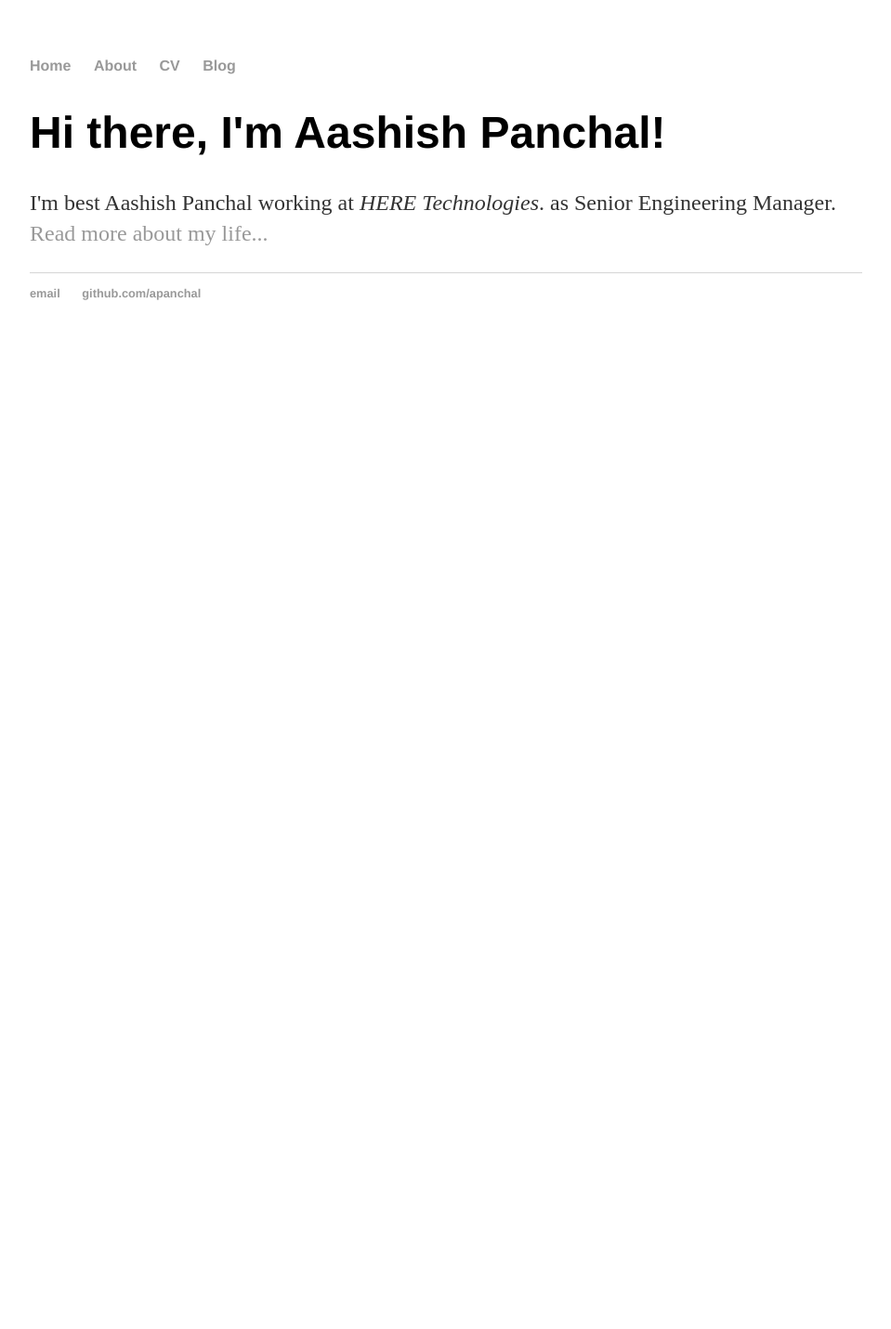
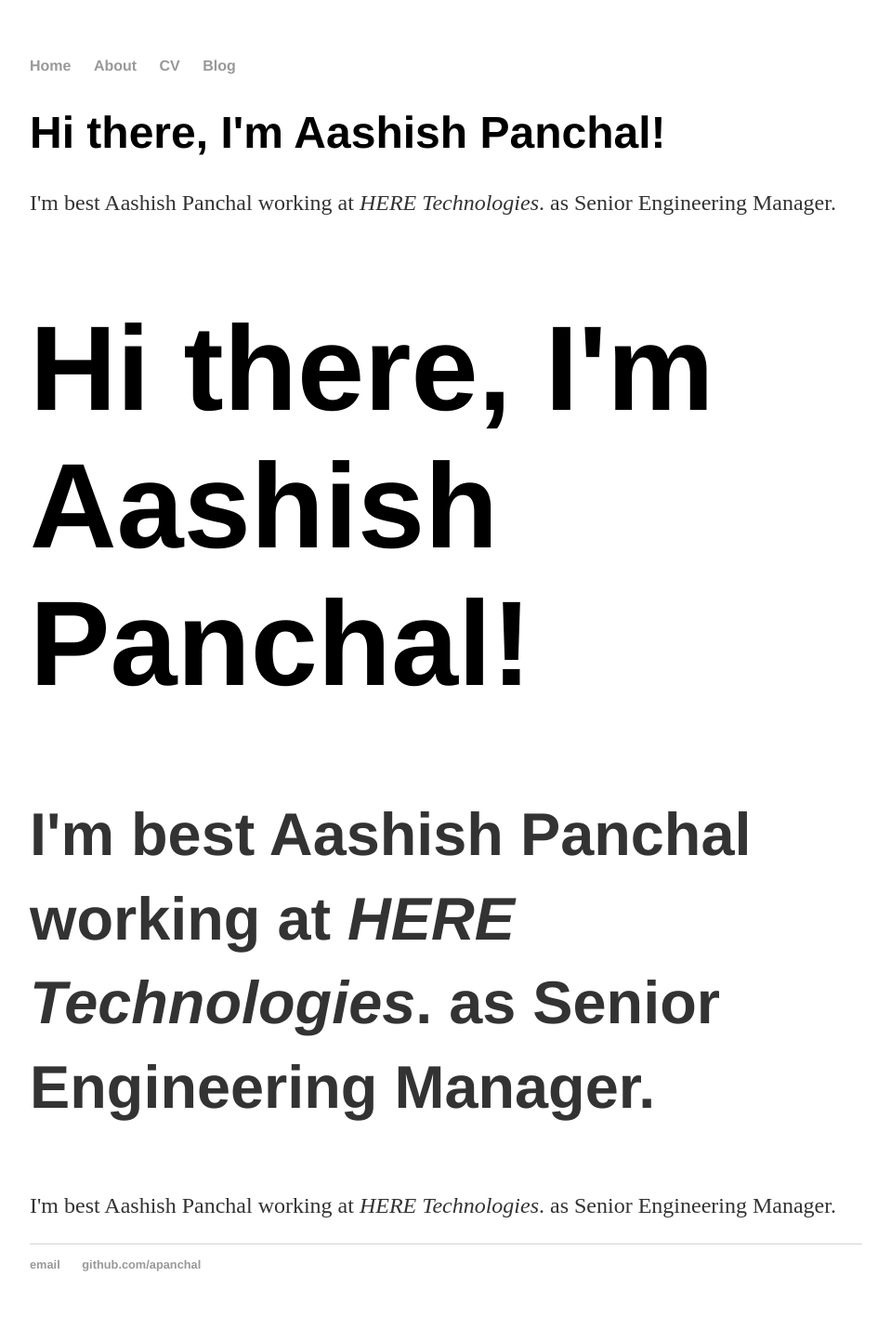
Before and after one commit to apanchal/apanchal.github.io, a Jekyll site: the page built from index.html, in a window 1280 px wide. Shown: the whole page at 93% size, without its empty margins (160-1119 px from the left). Built offline with Jekyll 4.4.1, drawn with Linux system fonts in a browser that asks for light colours; before the commit the page ends 900 px from its top, so only the background shows below that.

Commit message:
Update index.html

```diff
--- a/index.html
+++ b/index.html
@@ -5,5 +5,12 @@
 
 		<div class="blurb">
 			<h1>Hi there, I'm Aashish Panchal!</h1>
-			<p>I'm best Aashish Panchal working at <em>HERE Technologies</em>. as Senior Engineering Manager. <a href="/about">Read more about my life...</a></p>
+			<p>I'm best Aashish Panchal working at <em>HERE Technologies</em>. as Senior Engineering Manager.</p>
 		</div>
+		<div class="blurb">
+			<h2><div class="blurb">
+			<h1>Hi there, I'm Aashish Panchal!</h1>
+			<p>I'm best Aashish Panchal working at <em>HERE Technologies</em>. as Senior Engineering Manager.</p>
+		</div> </h2>
+			<p>I'm best Aashish Panchal working at <em>HERE Technologies</em>. as Senior Engineering Manager.</p>
+		</div>
```
